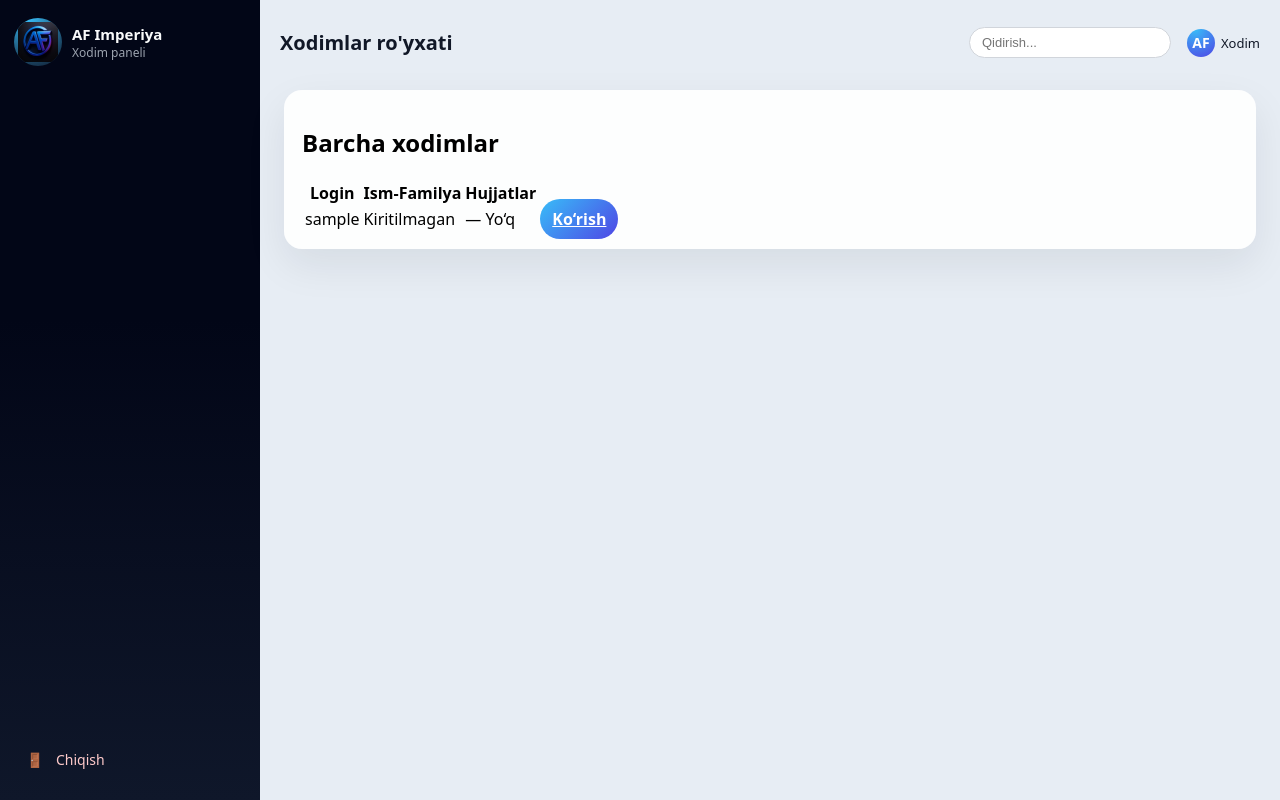
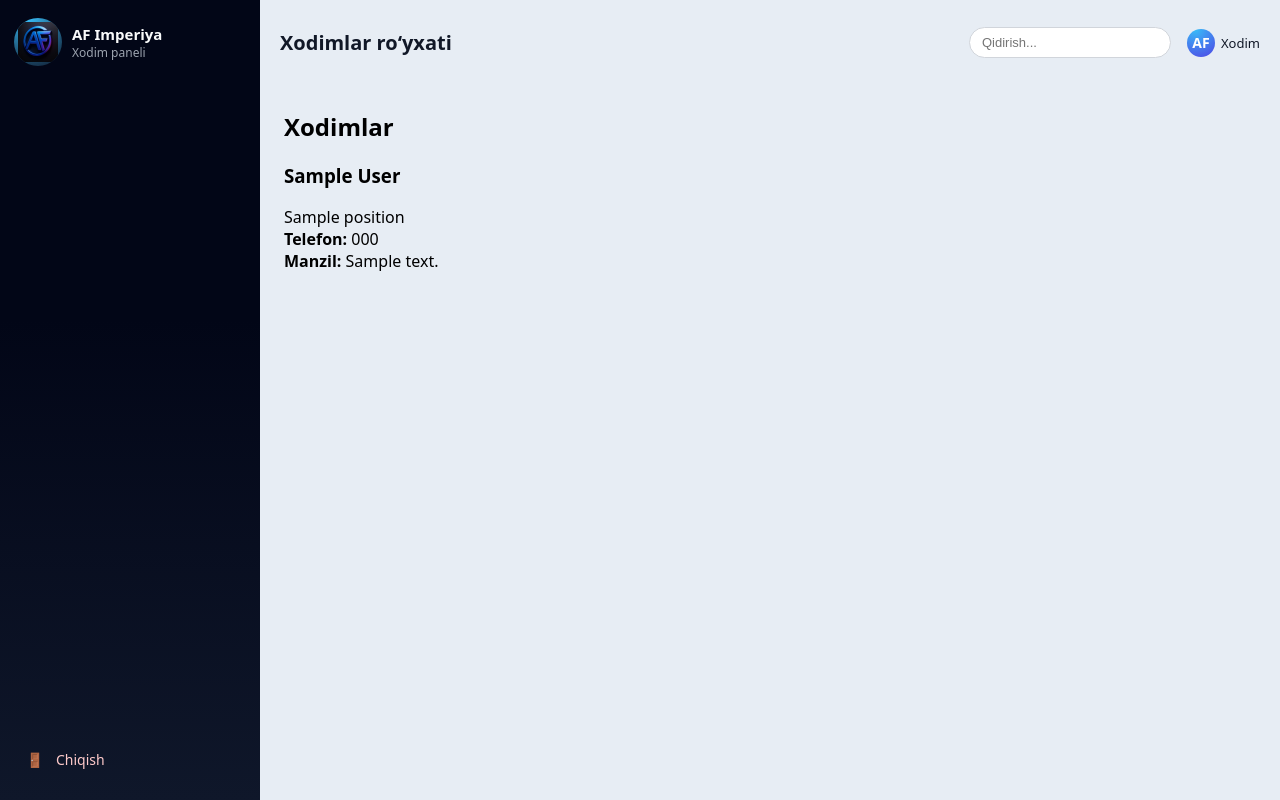
Before and after one commit to Mirfayziev/AF_IMPERIYA, a Python web app: template templates/hr/list.html in a window 1280 px wide. Run offline with Jinja, Linux system fonts and the light colour scheme; the template is opened without the code that fills it: most values are stand-ins (such as "Sample title", 1, 10 or a date in 2020).

Commit message:
Update list.html

```diff
--- a/templates/hr/list.html
+++ b/templates/hr/list.html
@@ -1,44 +1,29 @@
 {% extends "base.html" %}
-{% block page_title %}Xodimlar{% endblock %}
-{% block header_title %}Xodimlar ro'yxati{% endblock %}
+{% block header_title %}Xodimlar ro‘yxati{% endblock %}
 {% block content %}
 
-<div class="card-block">
-  <h2>Barcha xodimlar</h2>
+<div class="page-title"><h1>Xodimlar</h1></div>
 
-  <table class="table">
-    <thead>
-      <tr>
-        <th>Login</th>
-        <th>Ism-Familya</th>
-        <th>Hujjatlar</th>
-        <th></th>
-      </tr>
-    </thead>
-    <tbody>
-      {% for u in employees %}
-      <tr>
-        <td>{{ u.username }}</td>
-        <td>
-          {% set p = profiles | selectattr("user_id", "equalto", u.id) | first %}
-          {{ p.full_name if p else "Kiritilmagan" }}
-        </td>
-        <td>
-          {% if p and (p.passport_file or p.diploma_file or p.other_file) %}
-            ✔ Bor
-          {% else %}
-            — Yo‘q
-          {% endif %}
-        </td>
-        <td>
-          <a href="{{ url_for('hr_detail', user_id=u.id) }}" class="btn-primary">Ko‘rish</a>
-        </td>
-      </tr>
-      {% else %}
-      <tr><td colspan="4" class="empty-text">Xodimlar yo'q</td></tr>
-      {% endfor %}
-    </tbody>
-  </table>
+<div class="org-grid">
+
+  {% for u in users %}
+  <div class="org-card" onclick="window.location='/hr/profile/{{ u.id }}'">
+
+      <div class="org-header">
+        <h3>{{ u.full_name }}</h3>
+        <span class="org-count">{{ u.position }}</span>
+      </div>
+
+      <div class="org-body">
+        <div><b>Telefon:</b> {{ u.phone }}</div>
+        <div><b>Manzil:</b> {{ u.address }}</div>
+      </div>
+
+  </div>
+  {% else %}
+    <div class="empty-text">Xodimlar hali kiritilmagan.</div>
+  {% endfor %}
+
 </div>
 
 {% endblock %}
```
